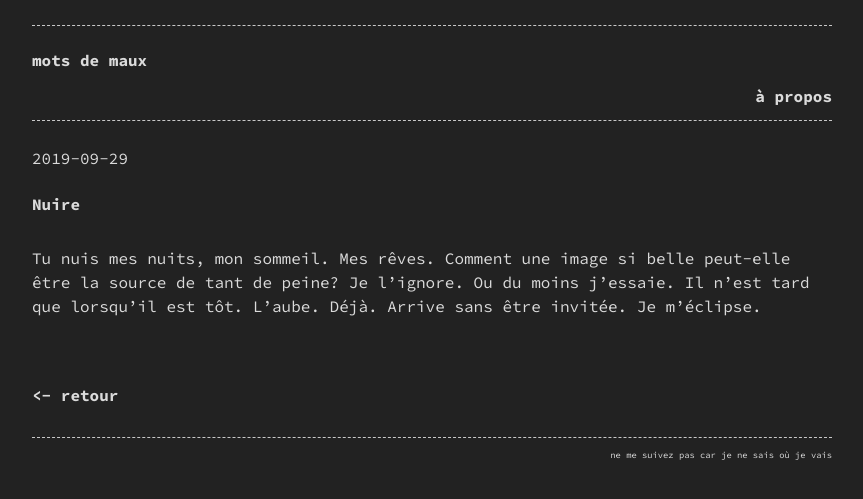
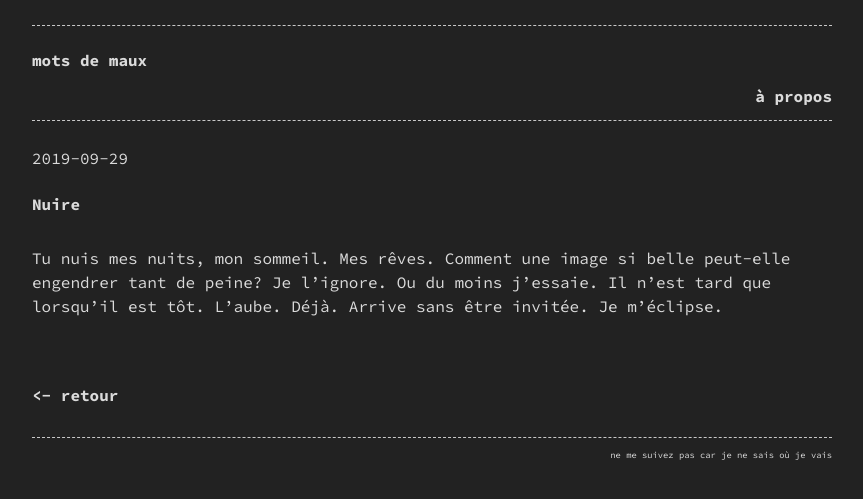
Before and after one commit to theysolay/mots-de-maux, a Jekyll site: the page built from _posts/2019-09-29-nuire.md, in a window 1280 px wide. Shown: the top 499 px of the page, without its empty margins (208-1071 px from the left). Built offline with Jekyll 4.4.1, drawn with Linux system fonts in a browser that asks for light colours.

Commit message:
Changement de mots

```diff
--- a/_posts/2019-09-29-nuire.md
+++ b/_posts/2019-09-29-nuire.md
@@ -6,6 +6,5 @@ categories: prose
 ---
 
 Tu nuis mes nuits, mon sommeil. Mes rêves. Comment une image si belle peut-elle
-être la source de tant de peine? Je l'ignore. Ou du moins j'essaie. Il n'est
-tard que lorsqu'il est tôt. L'aube. Déjà. Arrive sans être invitée. Je
-m'éclipse.
+engendrer tant de peine? Je l'ignore. Ou du moins j'essaie. Il n'est tard que
+lorsqu'il est tôt. L'aube. Déjà. Arrive sans être invitée. Je m'éclipse.
```
